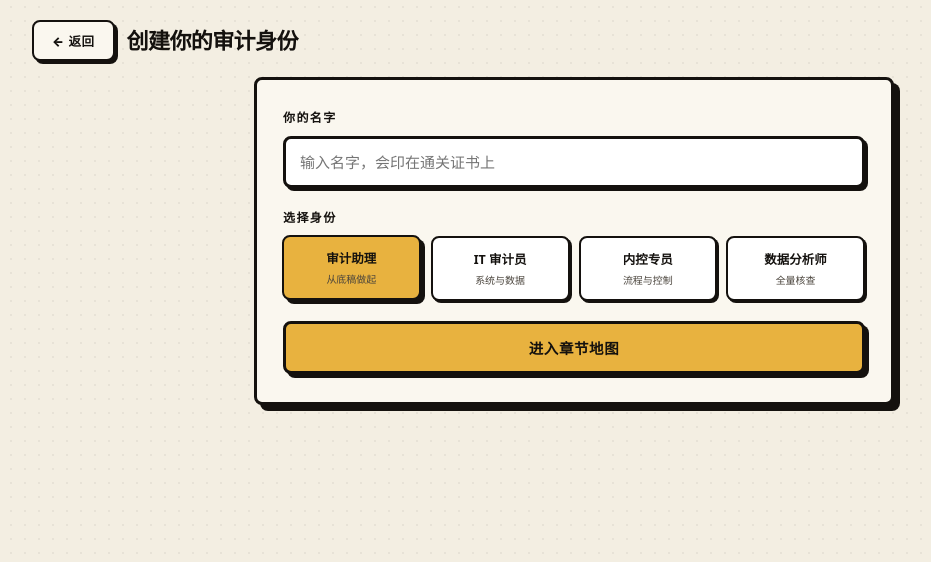
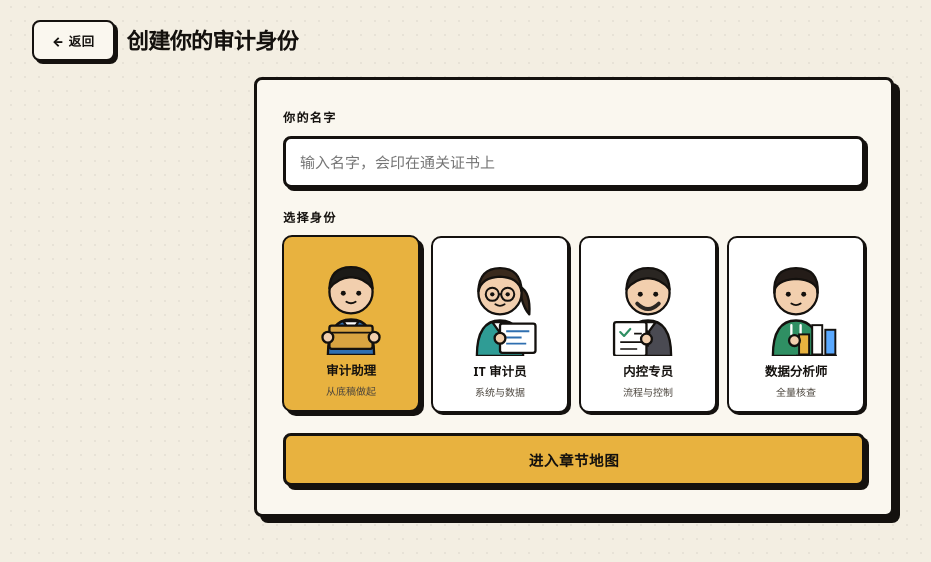
Before and after one commit to 14sword/auditquest, a plain HTML site: page index.html in a window 1280 px wide. Both pictures are taken after a click on the button "开 始 闯 关". Shown: the whole page, without its empty margins (66-997 px from the left). Drawn offline with Linux system fonts and the light colour scheme.

Commit message:
feat: 新增四个审计身份的内联 SVG 角色（自绘，无外部素材）

```diff
--- a/index.html
+++ b/index.html
@@ -93,12 +93,15 @@ h1,h2,h3,p{margin:0}
 .input{width:100%;padding:13px 14px;border:3px solid var(--ink);border-radius:8px;background:#fff;
   font-size:15px;font-family:inherit;color:var(--ink);outline:none;box-shadow:3px 3px 0 var(--ink)}
 .input:focus{box-shadow:4px 4px 0 var(--red)}
-.roles{display:grid;grid-template-columns:repeat(4,1fr);gap:9px}
-.role{border:2.5px solid var(--ink);border-radius:8px;padding:12px 8px;text-align:center;background:#fff;
+.roles{display:grid;grid-template-columns:repeat(4,1fr);gap:10px}
+.role{border:2.5px solid var(--ink);border-radius:10px;padding:10px 6px 12px;text-align:center;background:#fff;
   cursor:pointer;transition:.14s;box-shadow:2px 2px 0 var(--ink)}
+.role svg{width:94px;height:108px;display:block;margin:0 auto 6px}
 .role b{display:block;font-size:12.5px;font-weight:900;margin-bottom:3px}
 .role span{font-size:10px;color:var(--ink2);line-height:1.4;display:block}
 .role.on{background:var(--amber);transform:translate(-1px,-1px);box-shadow:4px 4px 0 var(--ink)}
+.avatar-mini{width:44px;height:52px;flex:none}
+.avatar-mini svg{width:100%;height:100%}
 .err{color:var(--red);font-size:11.5px;font-weight:700;margin-top:8px}
 
 /* 章节地图 */
@@ -316,6 +319,7 @@ h1,h2,h3,p{margin:0}
   <section id="s-map" hidden>
     <div class="screenhead">
       <button class="btn sm ghost" data-go="home">← 主菜单</button>
+      <div class="avatar-mini" id="map-avatar"></div>
       <h2 id="map-hello">章节地图</h2>
       <div class="spacer"></div>
       <button class="btn sm" id="b-report">查看成绩报告</button>
@@ -504,10 +508,62 @@ h1,h2,h3,p{margin:0}
   ];
 
   var ROLES = [
-    {n:"审计助理", d:"从底稿做起"},
-    {n:"IT 审计员", d:"系统与数据"},
-    {n:"内控专员", d:"流程与控制"},
-    {n:"数据分析师", d:"全量核查"}
+    {n:"审计助理", d:"从底稿做起", svg:
+      '<svg viewBox="0 0 120 140" aria-hidden="true">'+
+      '<path d="M30 140 Q30 94 60 94 Q90 94 90 140 Z" fill="#2f6fb0" stroke="#14110e" stroke-width="3"/>'+
+      '<path d="M50 96 L60 112 L70 96 Z" fill="#fff" stroke="#14110e" stroke-width="3"/>'+
+      '<circle cx="60" cy="58" r="28" fill="#f2cfae" stroke="#14110e" stroke-width="3"/>'+
+      '<path d="M32 54 Q33 26 60 26 Q87 26 88 54 Q78 40 60 39 Q42 40 32 54 Z" fill="#1c1a17" stroke="#14110e" stroke-width="3" stroke-linejoin="round"/>'+
+      '<circle cx="50" cy="60" r="3.2" fill="#14110e"/><circle cx="70" cy="60" r="3.2" fill="#14110e"/>'+
+      '<path d="M54 71 Q60 75 66 71" fill="none" stroke="#14110e" stroke-width="2.4" stroke-linecap="round"/>'+
+      '<rect x="32" y="102" width="56" height="30" rx="3" fill="#d9a441" stroke="#14110e" stroke-width="3"/>'+
+      '<path d="M32 111 H88" stroke="#14110e" stroke-width="2.5"/>'+
+      '<circle cx="30" cy="117" r="7" fill="#f2cfae" stroke="#14110e" stroke-width="3"/>'+
+      '<circle cx="90" cy="117" r="7" fill="#f2cfae" stroke="#14110e" stroke-width="3"/>'+
+      '</svg>'},
+
+    {n:"IT 审计员", d:"系统与数据", svg:
+      '<svg viewBox="0 0 120 140" aria-hidden="true">'+
+      '<path d="M30 140 Q30 94 60 94 Q90 94 90 140 Z" fill="#2f9c95" stroke="#14110e" stroke-width="3"/>'+
+      '<path d="M50 96 L60 110 L70 96 Z" fill="#fff" stroke="#14110e" stroke-width="3"/>'+
+      '<path d="M86 50 Q100 58 98 86 Q92 80 88 66 Z" fill="#3a2a1d" stroke="#14110e" stroke-width="3" stroke-linejoin="round"/>'+
+      '<circle cx="60" cy="58" r="28" fill="#f2cfae" stroke="#14110e" stroke-width="3"/>'+
+      '<path d="M32 56 Q33 26 60 26 Q87 26 88 56 Q84 38 60 37 Q36 38 32 56 Z" fill="#3a2a1d" stroke="#14110e" stroke-width="3" stroke-linejoin="round"/>'+
+      '<circle cx="50" cy="60" r="8.5" fill="none" stroke="#14110e" stroke-width="2.6"/>'+
+      '<circle cx="70" cy="60" r="8.5" fill="none" stroke="#14110e" stroke-width="2.6"/>'+
+      '<path d="M58.5 60 H61.5" stroke="#14110e" stroke-width="2.6"/>'+
+      '<circle cx="50" cy="60" r="2.8" fill="#14110e"/><circle cx="70" cy="60" r="2.8" fill="#14110e"/>'+
+      '<path d="M54 73 Q60 77 66 73" fill="none" stroke="#14110e" stroke-width="2.4" stroke-linecap="round"/>'+
+      '<rect x="60" y="98" width="46" height="38" rx="3" fill="#fff" stroke="#14110e" stroke-width="3"/>'+
+      '<path d="M68 108 H98 M68 116 H88 M68 124 H94" stroke="#2f6fb0" stroke-width="2.5"/>'+'<circle cx="60" cy="117" r="7" fill="#f2cfae" stroke="#14110e" stroke-width="3"/>'+
+      '</svg>'},
+
+    {n:"内控专员", d:"流程与控制", svg:
+      '<svg viewBox="0 0 120 140" aria-hidden="true">'+
+      '<path d="M30 140 Q30 94 60 94 Q90 94 90 140 Z" fill="#4a4a52" stroke="#14110e" stroke-width="3"/>'+
+      '<path d="M50 96 L60 110 L70 96 Z" fill="#fff" stroke="#14110e" stroke-width="3"/>'+
+      '<path d="M58 110 L60 128 L62 110 Z" fill="#dd4a38" stroke="#14110e" stroke-width="2"/>'+
+      '<circle cx="60" cy="58" r="28" fill="#f2cfae" stroke="#14110e" stroke-width="3"/>'+
+      '<path d="M32 54 Q33 26 60 26 Q87 26 88 54 Q78 40 60 39 Q42 40 32 54 Z" fill="#2a2622" stroke="#14110e" stroke-width="3" stroke-linejoin="round"/>'+
+      '<circle cx="50" cy="60" r="3.2" fill="#14110e"/><circle cx="70" cy="60" r="3.2" fill="#14110e"/>'+
+      '<path d="M46 72 Q60 86 74 72" fill="none" stroke="#2a2622" stroke-width="5" stroke-linecap="round"/>'+
+      '<rect x="16" y="96" width="42" height="44" rx="3" fill="#fff" stroke="#14110e" stroke-width="3"/>'+
+      '<path d="M24 109 l5 5 l8 -9" fill="none" stroke="#2f8f63" stroke-width="2.8" stroke-linecap="round" stroke-linejoin="round"/>'+
+      '<path d="M42 111 H52 M24 122 H52 M24 131 H46" stroke="#14110e" stroke-width="2"/>'+'<circle cx="58" cy="118" r="7" fill="#f2cfae" stroke="#14110e" stroke-width="3"/>'+
+      '</svg>'},
+
+    {n:"数据分析师", d:"全量核查", svg:
+      '<svg viewBox="0 0 120 140" aria-hidden="true">'+
+      '<path d="M30 140 Q30 94 60 94 Q90 94 90 140 Z" fill="#2f8f63" stroke="#14110e" stroke-width="3"/>'+
+      '<path d="M54 100 L54 112 M66 100 L66 112" stroke="#fff" stroke-width="3" stroke-linecap="round"/>'+
+      '<circle cx="60" cy="58" r="28" fill="#f2cfae" stroke="#14110e" stroke-width="3"/>'+
+      '<path d="M32 58 Q30 26 60 26 Q90 26 88 58 Q88 42 60 40 Q32 42 32 58 Z" fill="#241c18" stroke="#14110e" stroke-width="3" stroke-linejoin="round"/>'+
+      '<circle cx="50" cy="60" r="3.2" fill="#14110e"/><circle cx="70" cy="60" r="3.2" fill="#14110e"/>'+
+      '<path d="M54 72 Q60 76 66 72" fill="none" stroke="#14110e" stroke-width="2.4" stroke-linecap="round"/>'+
+      '<rect x="64" y="112" width="13" height="26" fill="#e8b23f" stroke="#14110e" stroke-width="2.5"/>'+
+      '<rect x="81" y="100" width="13" height="38" fill="#fff" stroke="#14110e" stroke-width="2.5"/>'+'<rect x="98" y="106" width="13" height="32" fill="#5aa9ff" stroke="#14110e" stroke-width="2.5"/>'+
+      '<path d="M60 140 H113" stroke="#14110e" stroke-width="3"/>'+'<circle cx="58" cy="120" r="7" fill="#f2cfae" stroke="#14110e" stroke-width="3"/>'+
+      '</svg>'}
   ];
 
   var KEY = "auditquest_v2";
@@ -554,7 +610,7 @@ h1,h2,h3,p{margin:0}
     ROLES.forEach(function(r,i){
       var d=document.createElement("div");
       d.className="role"+(state.role===i?" on":"");
-      d.innerHTML="<b>"+r.n+"</b><span>"+r.d+"</span>";
+      d.innerHTML=r.svg+"<b>"+r.n+"</b><span>"+r.d+"</span>";
       d.addEventListener("click",function(){ state.role=i; renderRoles(); });
       box.appendChild(d);
     });
@@ -570,6 +626,7 @@ h1,h2,h3,p{margin:0}
 
   /* ---------- 章节地图 ---------- */
   function renderMap(){
+    $("map-avatar").innerHTML = ROLES[state.role] ? ROLES[state.role].svg : "";
     $("map-hello").textContent = state.name ? (state.name+" 的章节地图") : "章节地图";
     var box=$("maps"); box.innerHTML="";
     CHS.forEach(function(c,i){
```
